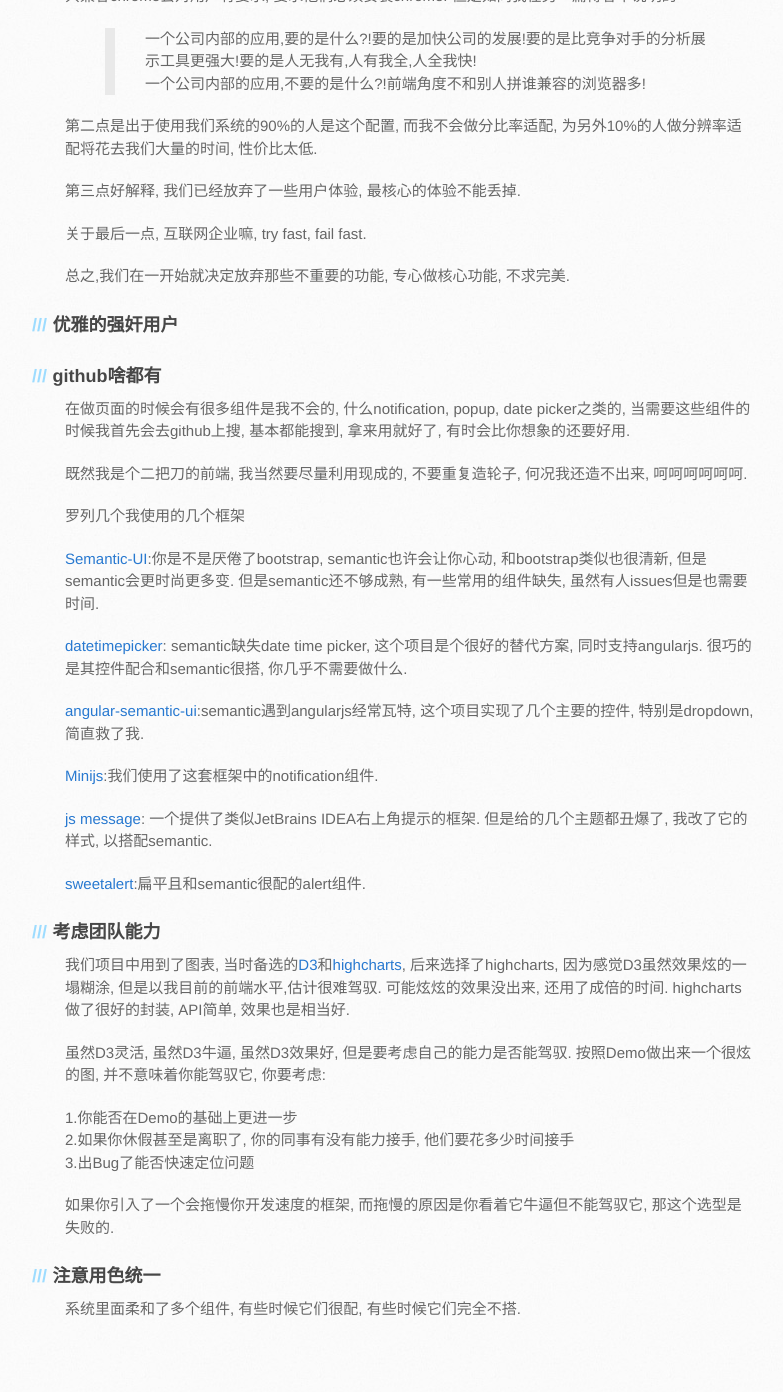
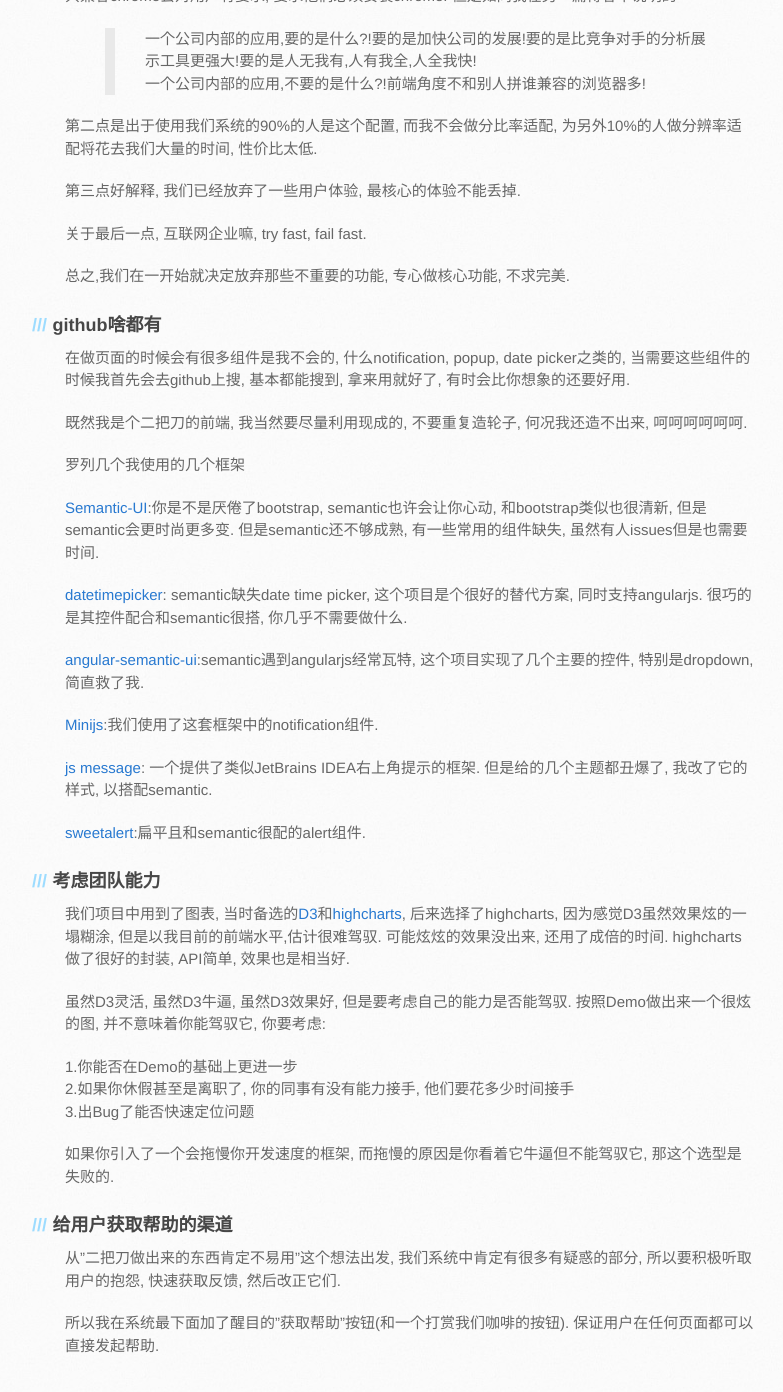
Before and after one commit to WalterInSH/walterinsh.github.io, a Jekyll site: the page built from _posts/2015-04-04-tools-support-fds.md, in a window 1280 px wide and 1400 px high, scrolled down 674 px. Shown: the top 1392 px of the window, without its empty margins (105-888 px from the left). Built offline with Jekyll 4.4.1, drawn with Linux system fonts in a browser that asks for light colours; some web fonts are replaced; Markdown is read by kramdown in place of the engine named in the settings; comment, search, counter and statistics services are not loaded; before the commit the page ends 2037 px from its top, so only the background shows below that.

Commit message:
add new blog

```diff
--- a/_posts/2015-04-04-tools-support-fds.md
+++ b/_posts/2015-04-04-tools-support-fds.md
@@ -32,7 +32,6 @@ FDS全称fraud detection system, 是唯品会风控系统的主要产品, 为唯
 
 总之,我们在一开始就决定放弃那些不重要的功能, 专心做核心功能, 不求完美.
 
-###优雅的强奸用户
 
 ###github啥都有
 
@@ -73,6 +72,9 @@ highcharts做了很好的封装, API简单, 效果也是相当好.
 
 如果你引入了一个会拖慢你开发速度的框架, 而拖慢的原因是你看着它牛逼但不能驾驭它, 那这个选型是失败的.
 
-###注意用色统一
+###给用户获取帮助的渠道
 
-系统里面柔和了多个组件, 有些时候它们很配, 有些时候它们完全不搭.
+从"二把刀做出来的东西肯定不易用"这个想法出发, 我们系统中肯定有很多有疑惑的部分, 所以要积极听取用户的抱怨,
+快速获取反馈, 然后改正它们.
+
+所以我在系统最下面加了醒目的"获取帮助"按钮(和一个打赏我们咖啡的按钮). 保证用户在任何页面都可以直接发起帮助.
```
